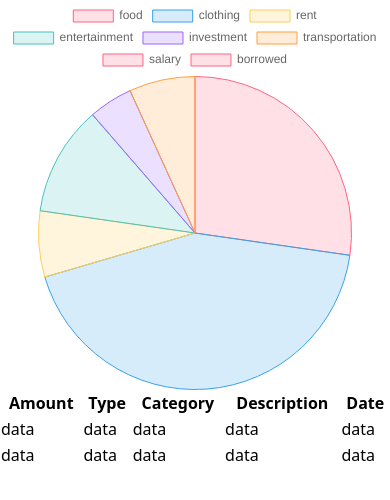
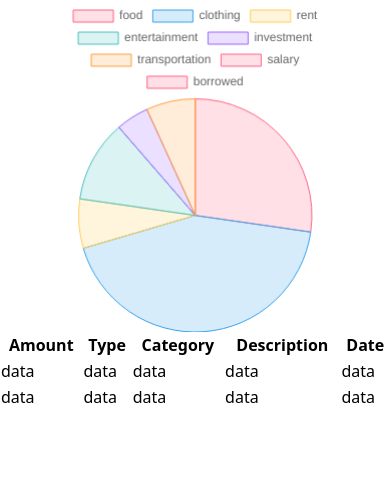
Before and after one commit to sanskarbhusal/clarity, a React (Vite) app in the folder frontend/: page / in a window 390 px wide. Shown: the top 500 px of the page. Built offline with nearby package versions, Linux system fonts and the light colour scheme; sample sign-in values are in the browser's storage.

Commit message:
feat/frontend: make PieChart responsive

```diff
--- a/frontend/src/components/PieChart.tsx
+++ b/frontend/src/components/PieChart.tsx
@@ -41,6 +41,12 @@ const data = {
 
 export default function () {
     return (
-        <Pie data={data} />
+        <div className="w-[85%] self-center flex justify-center">
+            <Pie data={data} options={{
+                // responsive: true,
+                maintainAspectRatio: true
+            }}
+            />
+        </div>
     )
 }
```
